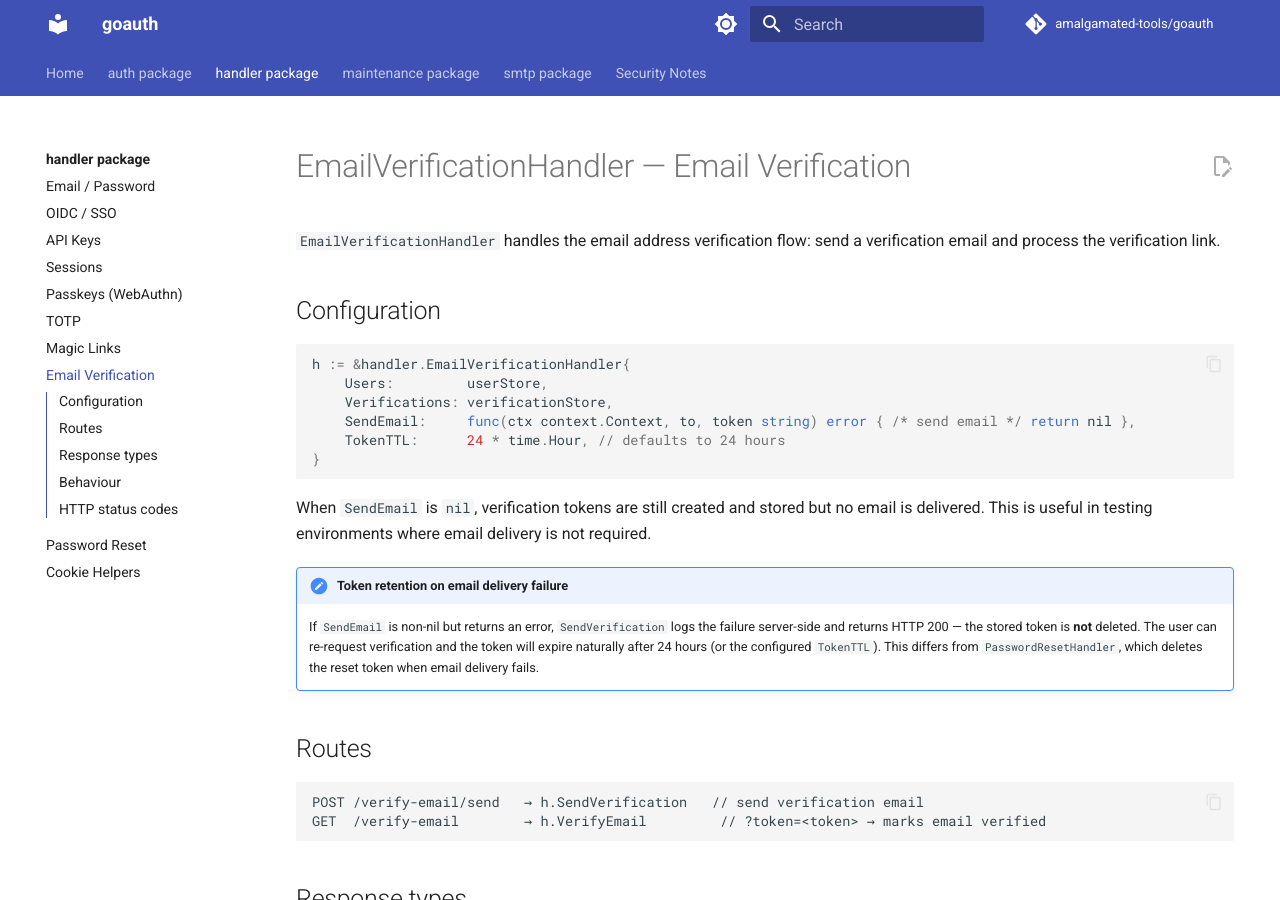
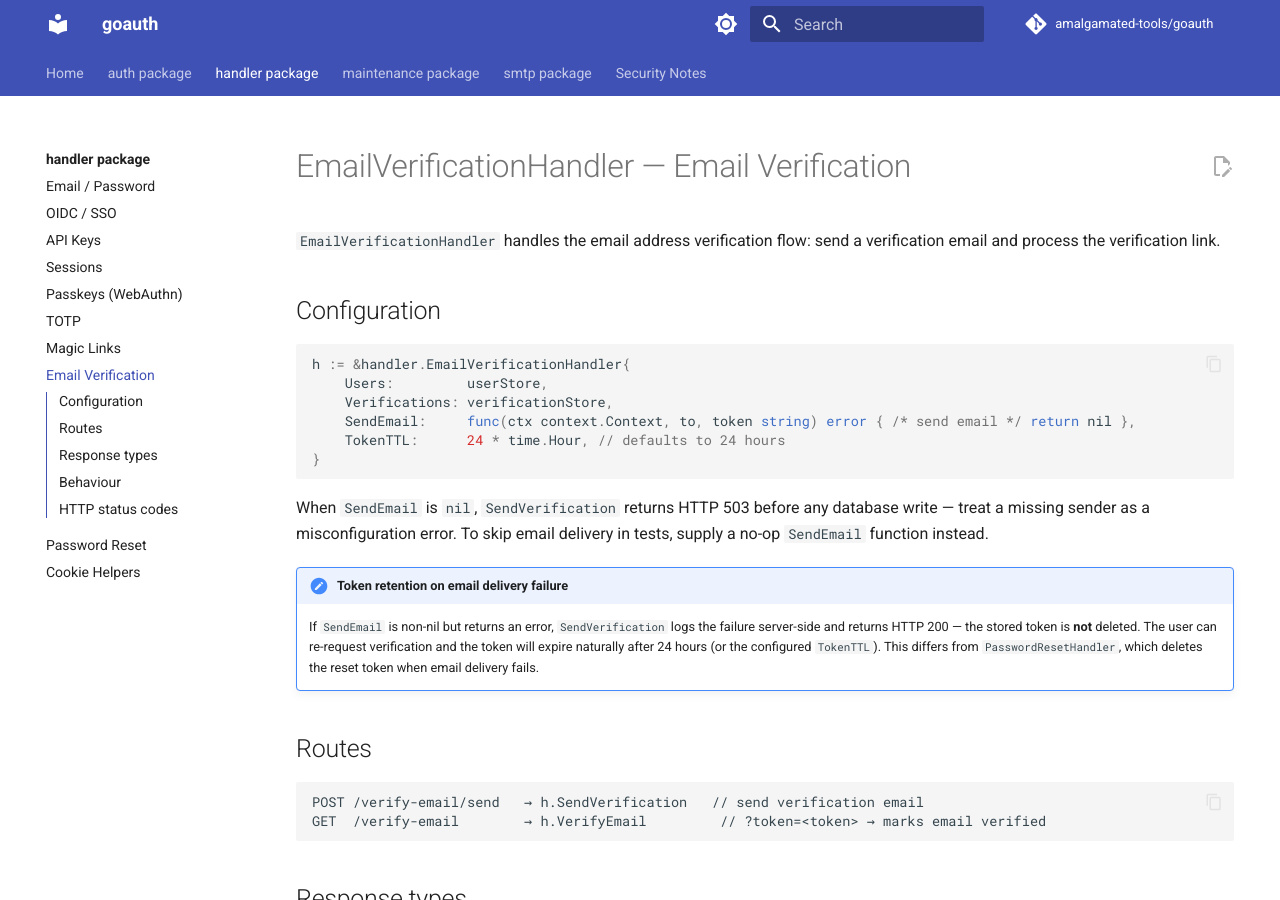
Before and after one commit to amalgamated-tools/goauth, an MkDocs documentation site: the page built from docs/handler/email-verification.md, in a window 1280 px wide and 900 px high. Built offline with MkDocs 1.6.1 and Material for MkDocs 9.7.7, drawn with Linux system fonts in a browser that asks for light colours; comment, search, counter and statistics services are not loaded.

Commit message:
docs: fix nil-sender and nonce-consumption inaccuracies
email-verification.md: SendEmail=nil returns HTTP 503 before any DB
write; it does not create/store a token silently.

oidc.md: In-memory nonce is consumed by the Link handler, so a
cross-instance nonce miss fails the /oidc/link?nonce=… request with
HTTP 401, not the OIDC callback with a redirect error.

````diff
--- a/docs/handler/email-verification.md
+++ b/docs/handler/email-verification.md
@@ -13,7 +13,7 @@ h := &handler.EmailVerificationHandler{
 }
 ```
 
-When `SendEmail` is `nil`, verification tokens are still created and stored but no email is delivered. This is useful in testing environments where email delivery is not required.
+When `SendEmail` is `nil`, `SendVerification` returns HTTP 503 before any database write — treat a missing sender as a misconfiguration error. To skip email delivery in tests, supply a no-op `SendEmail` function instead.
 
 !!! note "Token retention on email delivery failure"
     If `SendEmail` is non-nil but returns an error, `SendVerification` logs the failure server-side and returns HTTP 200 — the stored token is **not** deleted. The user can re-request verification and the token will expire naturally after 24 hours (or the configured `TokenTTL`). This differs from `PasswordResetHandler`, which deletes the reset token when email delivery fails.
````
Also changed, not shown: docs/handler/oidc.md (+1 -1 lines).
